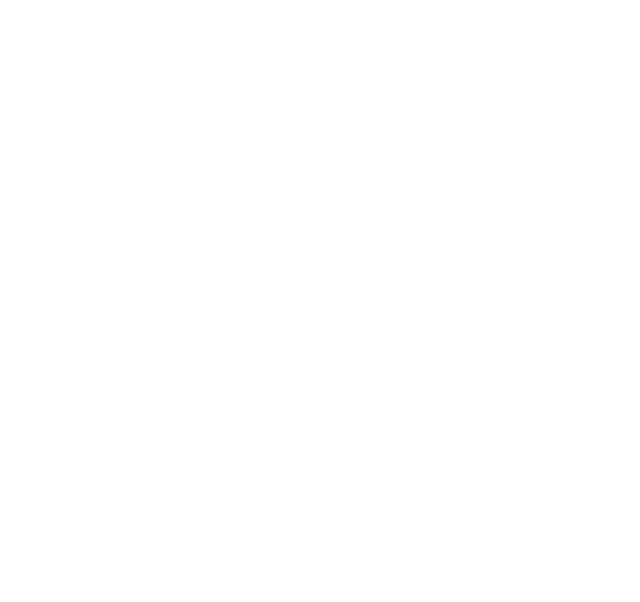
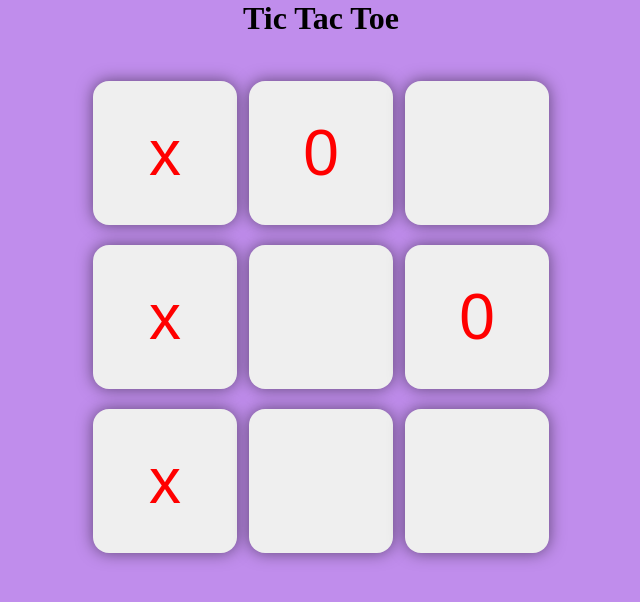
Before and after one commit to Amitkumarbhagat/tic-toc-toe, a plain HTML site: page index.html in a window 1280 px wide. Shown: the whole page, without its empty margins (319-959 px from the left). Drawn offline with Linux system fonts and the light colour scheme.

Commit message:
css completed

```diff
--- a/index.html
+++ b/index.html
@@ -1,10 +1,25 @@
 <!DOCTYPE html>
 <html lang="en">
-<head>
-    <meta charset="UTF-8">
-    <title>Title</title>
-</head>
-<body>
-
-</body>
+  <head>
+    <meta charset="UTF-8" />
+    <meta name="viewport" content="width=device-width, initial-scale=1.0" />
+    <title>Document</title>
+    <link rel="stylesheet" href="style.css">
+  </head>
+  <body>
+    <h1>Tic Tac Toe</h1>
+    <div class="container">
+      <div class="game">
+        <button class="box">x</button>
+        <button class="box">0</button>
+        <button class="box"></button>
+        <button class="box">x</button>
+        <button class="box"></button>
+        <button class="box">0</button>
+        <button class="box">x</button>
+        <button class="box"></button>
+        <button class="box"></button>
+      </div>
+    </div>
+  </body>
 </html>
--- a/style.css
+++ b/style.css
@@ -0,0 +1,36 @@
+*{
+    margin: 0;
+    padding: 0;
+}
+
+body{
+    background-color: #c08dec;
+    text-align: center;
+}
+
+.container{
+    height: 70vh;
+    display: flex;
+    justify-content: center;
+    align-items: center;
+}
+
+.game{
+    height: 60vmin;
+    width: 60vmin;
+    display: flex;
+    flex-wrap: wrap;
+    justify-content: center;
+    align-items: center;
+    gap: 1.5vmin;
+}
+
+.box{
+    height: 18vmin;
+    width: 18vmin;
+    border-radius: 1rem;
+    border: none;
+    box-shadow: 0 0 1rem rgba(0, 0, 0, 0.5);
+    font-size: 8vmin;
+    color: red;
+}
```
